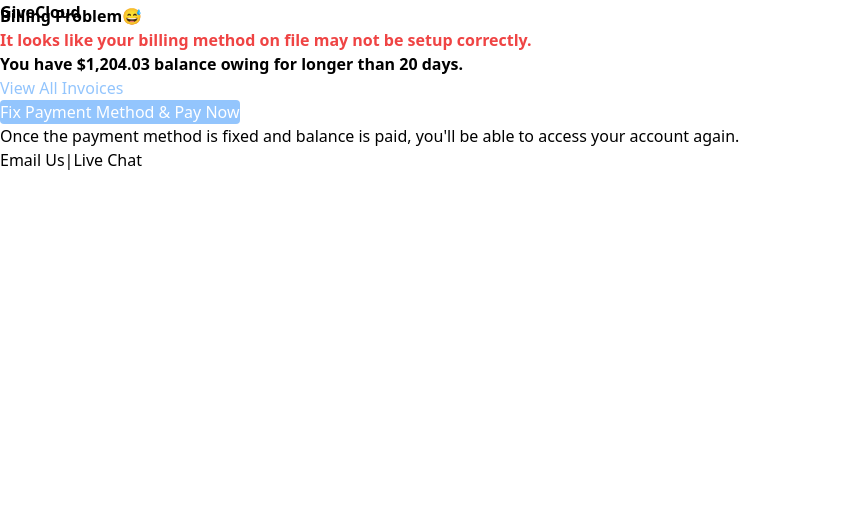
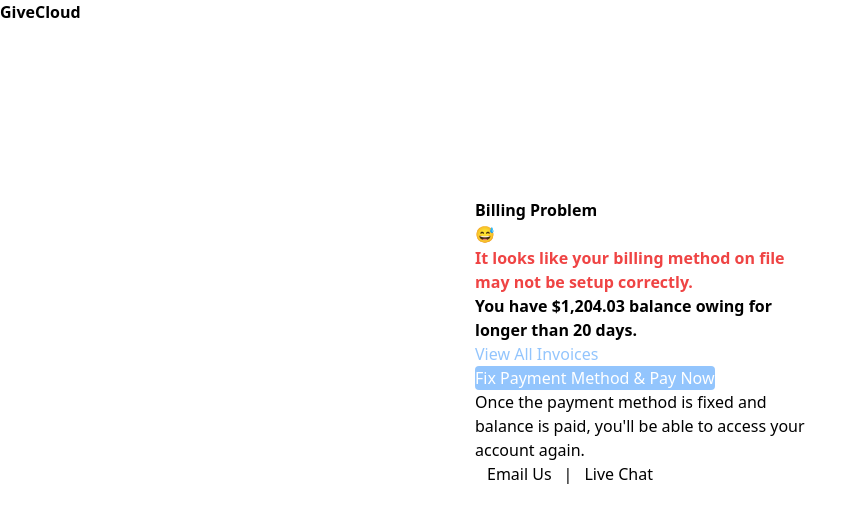
Before and after one commit to IO-Silver/gc-technical-starter, a Next.js app: page / in a window 1280 px wide. Shown: the top 522 px of the page, without its empty margins (0-868 px from the left). Built offline with nearby package versions, Linux system fonts and the light colour scheme.

Commit message:
Justified everything to centre in the card size

```diff
--- a/components/BillingProblem.jsx
+++ b/components/BillingProblem.jsx
@@ -5,28 +5,31 @@
 class BillingProblem extends Component {
   render() {
     return(
-      <div className="content-center align-middle">
-        <h1 className="float-left h-1 font-bold">
+      <div className="flex h-screen w-screen items-center justify-center">
+        <div className="flex-col w-[330px] h-[413px]">
+          <h1 className="font-bold">
             Billing Problem
           </h1>
           <div className="rotate-11">
           😅
           </div>
+
           <ErrorMessage message={this.props.errorMessage} reason={this.props.reason} />
           <Actions primary={this.props.primaryAction} secondary={this.props.secondaryAction} />
 
-        <div className="content-center align-middle">
+          <div className="">
             {this.props.reconciliation}
           </div>
 
-        <div>
-          <a href="localhost:3000">
+          <div className="w-240 h-80">
+            <a href="localhost:3000" className="mx-3">
               Email Us
             </a>
             |
-          <a href="localhost:3000">
+            <a href="localhost:3000" className="mx-3">
               Live Chat
             </a>
+          </div>
         </div>
       </div>
     );
--- a/components/ErrorMessage.jsx
+++ b/components/ErrorMessage.jsx
@@ -1,7 +1,7 @@
 import React from 'react';
 
-const ErrorMessage = props => <div className="align-middle font-bold">
-    <div className="text-red-500 content-center">
+const ErrorMessage = props => <div className="font-bold h-110">
+    <div className="text-red-500">
       {props.message}
     </div>
     <div>
--- a/components/Logo.jsx
+++ b/components/Logo.jsx
@@ -3,7 +3,7 @@
 const Logo = () =>
   // Load the icon svg and GiveCloud
   <div className="font-bold h-1 origin-top-left">
-    GiveCloud
+    <h1>GiveCloud</h1>
   </div>
 
 export default Logo;
```
Lines whose indentation alone changed are shown as unchanged.
